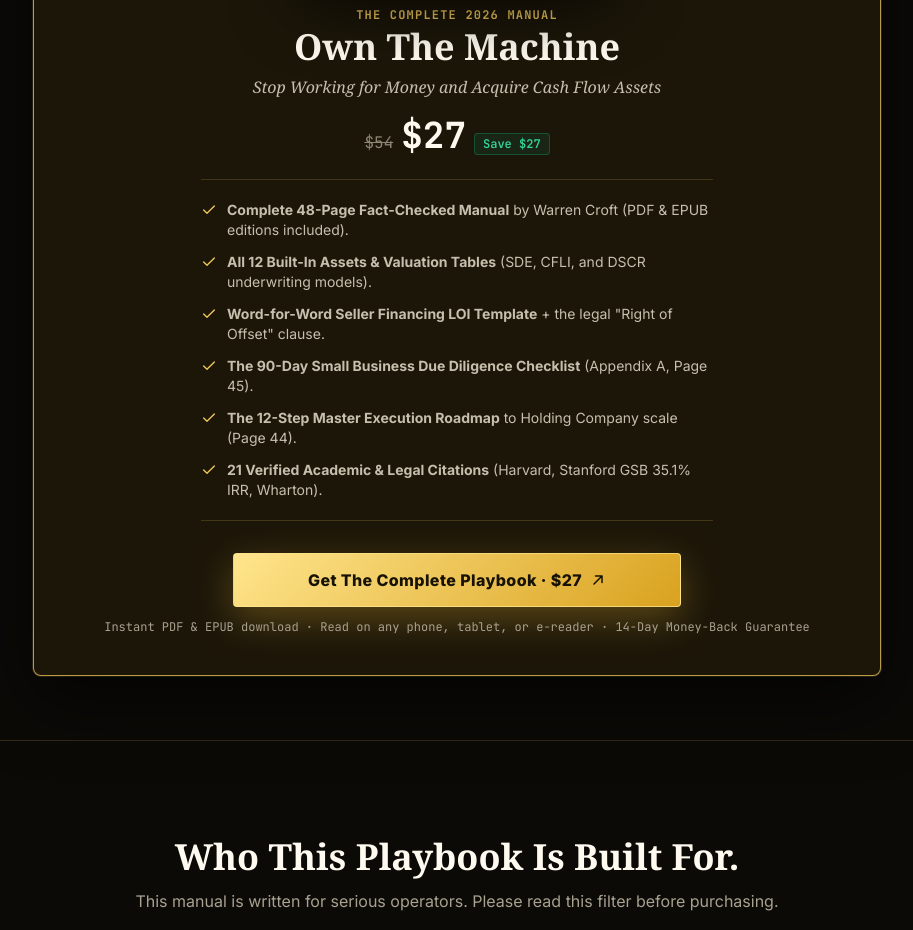
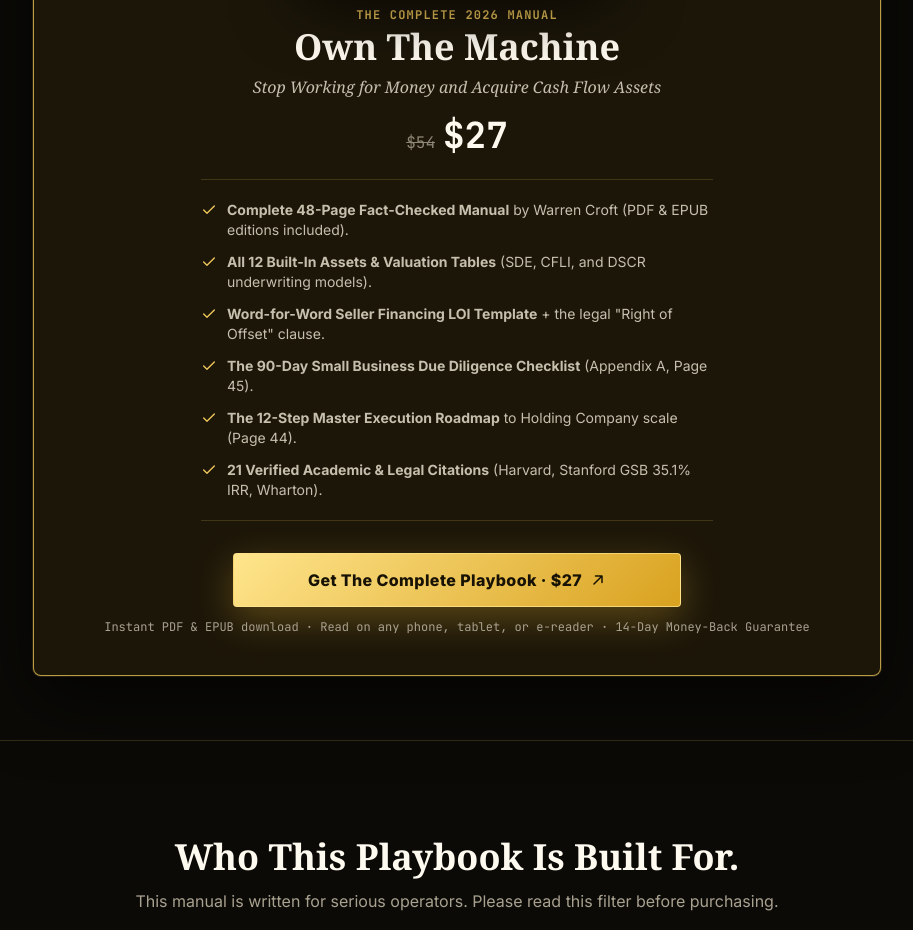
Before and after one commit to Opakan/aliveoldmoney, a plain HTML site: page index.html in a window 1280 px wide. Shown: the part 1320-2250 px from the top of the page, without its empty margins (183-1096 px from the left). Drawn offline with nearby package versions, Linux system fonts and the light colour scheme; a web font is replaced by a local one.

Commit message:
style: remove 'Save ' badge from book showcase price block

```diff
--- a/index.html
+++ b/index.html
@@ -276,7 +276,6 @@
       <div class="flex items-baseline justify-center gap-2 mb-6">
         <s class="text-storefront-text-muted font-mono text-base">$54</s>
         <strong class="text-3xl sm:text-4xl font-mono font-bold text-storefront-cream">$27</strong>
-        <span class="text-xs font-mono text-emerald-400 font-semibold bg-emerald-500/10 px-2 py-0.5 rounded border border-emerald-500/30">Save $27</span>
       </div>
 
       <!-- What's Included (Frankie Style Checkmark List) -->
```
